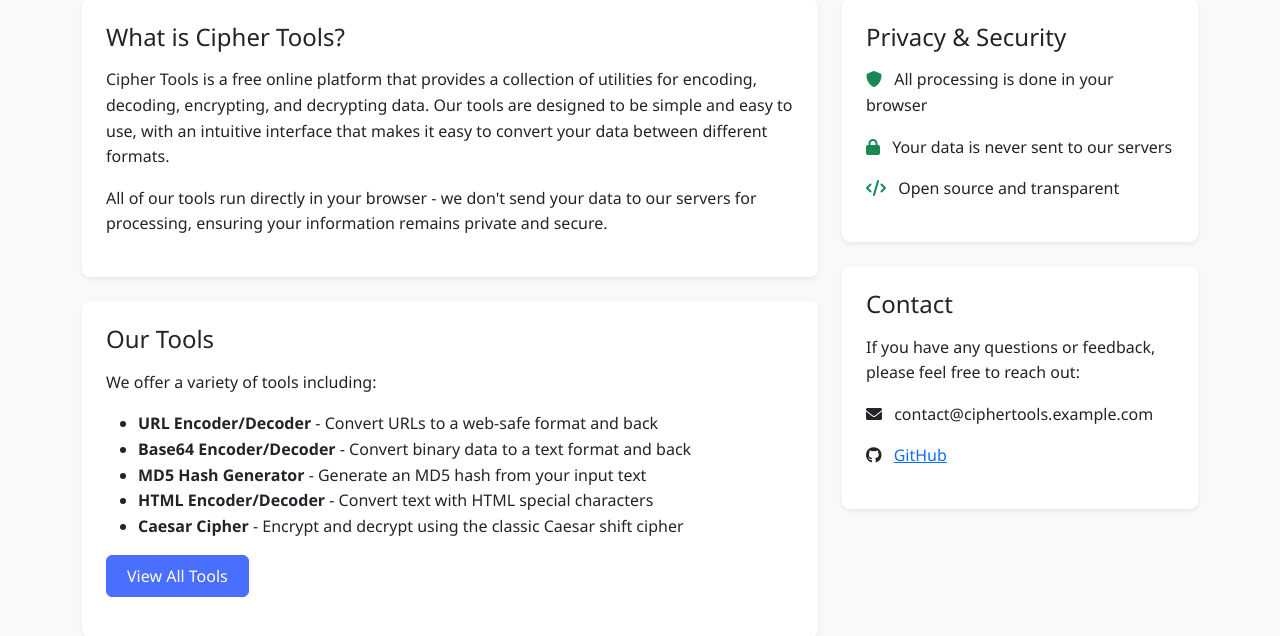
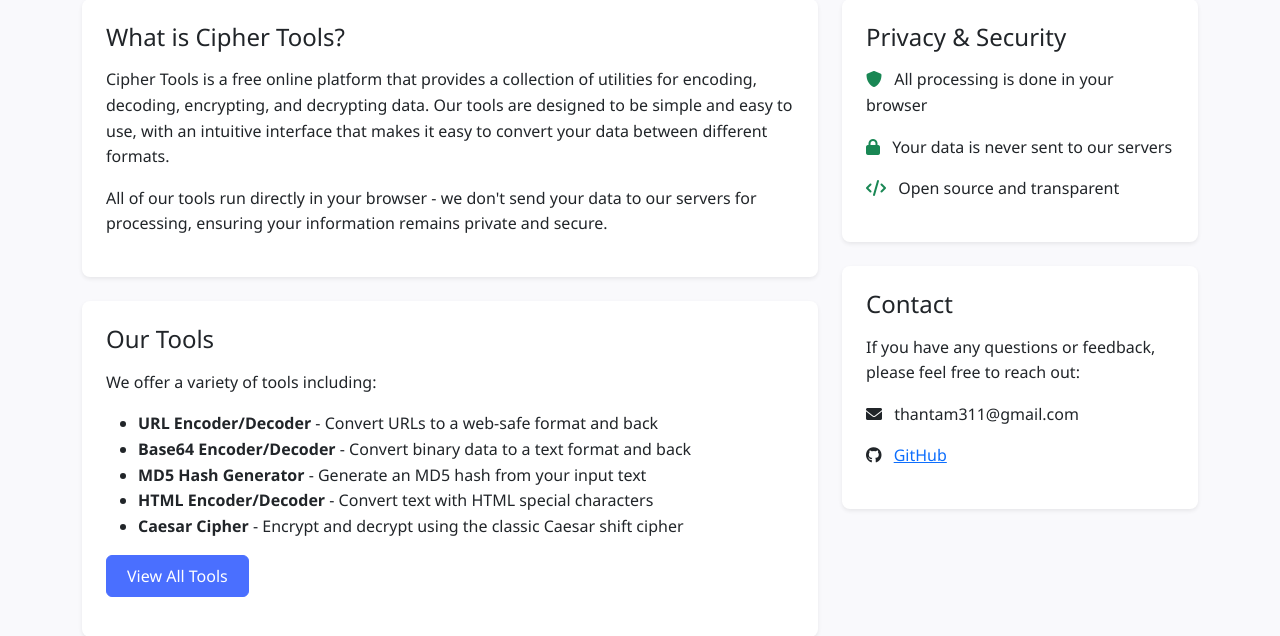
Before and after one commit to thantrungtam/pen_tools, a Django app: page /about/ in a window 1280 px wide. Shown: the part 261-897 px from the top of the page. Run offline with Django 5.2, Linux system fonts and the light colour scheme.

Commit message:
Update about.html

```diff
--- a/templates/tools/about.html
+++ b/templates/tools/about.html
@@ -66,10 +66,10 @@
                 <h2 class="h4 mb-3">Contact</h2>
                 <p>If you have any questions or feedback, please feel free to reach out:</p>
                 <p>
-                    <i class="fas fa-envelope me-2"></i> contact@ciphertools.example.com
+                    <i class="fas fa-envelope me-2"></i> thantam311@gmail.com
                 </p>
                 <p>
-                    <i class="fab fa-github me-2"></i> <a href="#" target="_blank">GitHub</a>
+                    <i class="fab fa-github me-2"></i> <a href="https://github.com/thantrungtam/" target="_blank">GitHub</a>
                 </p>
             </div>
         </div>
```
